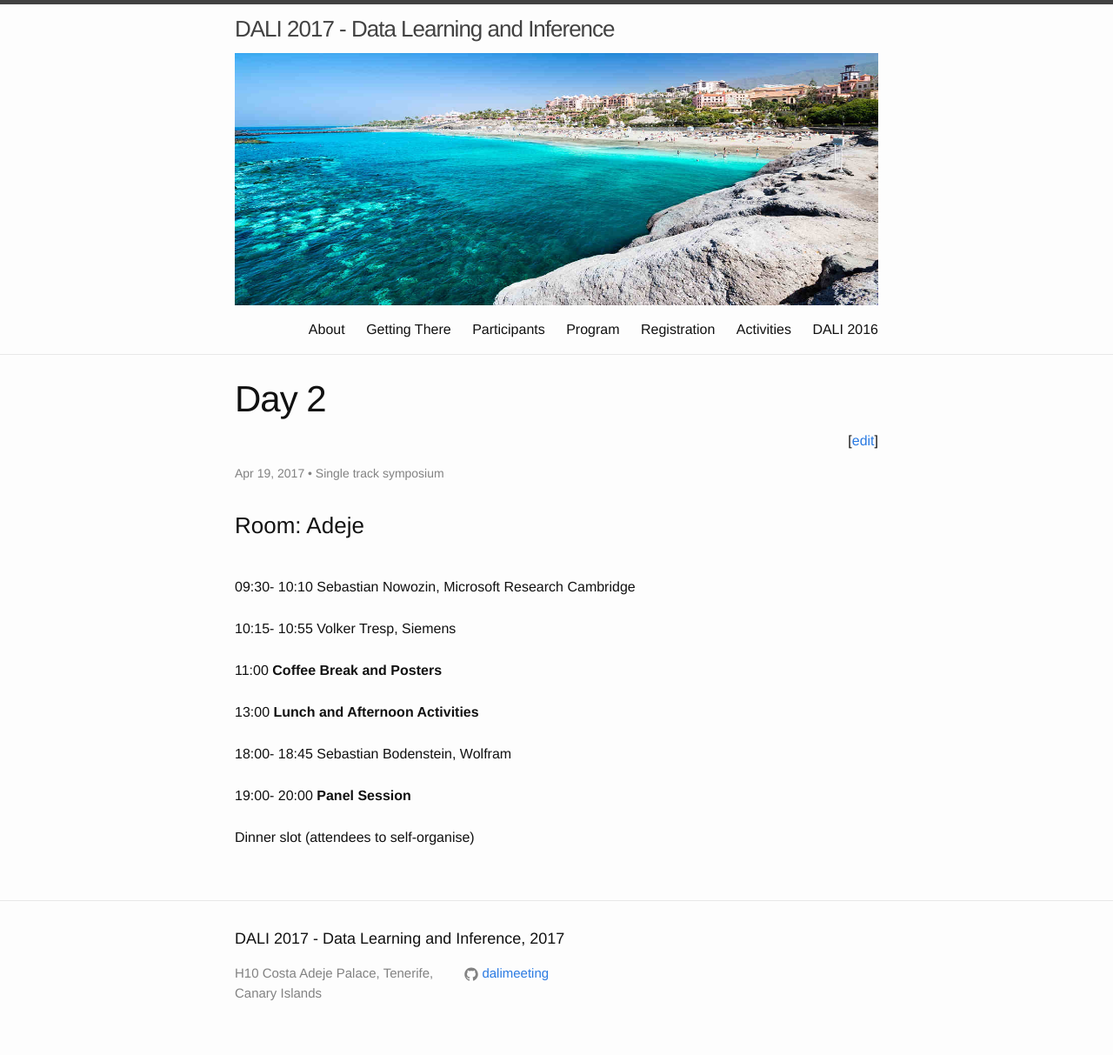
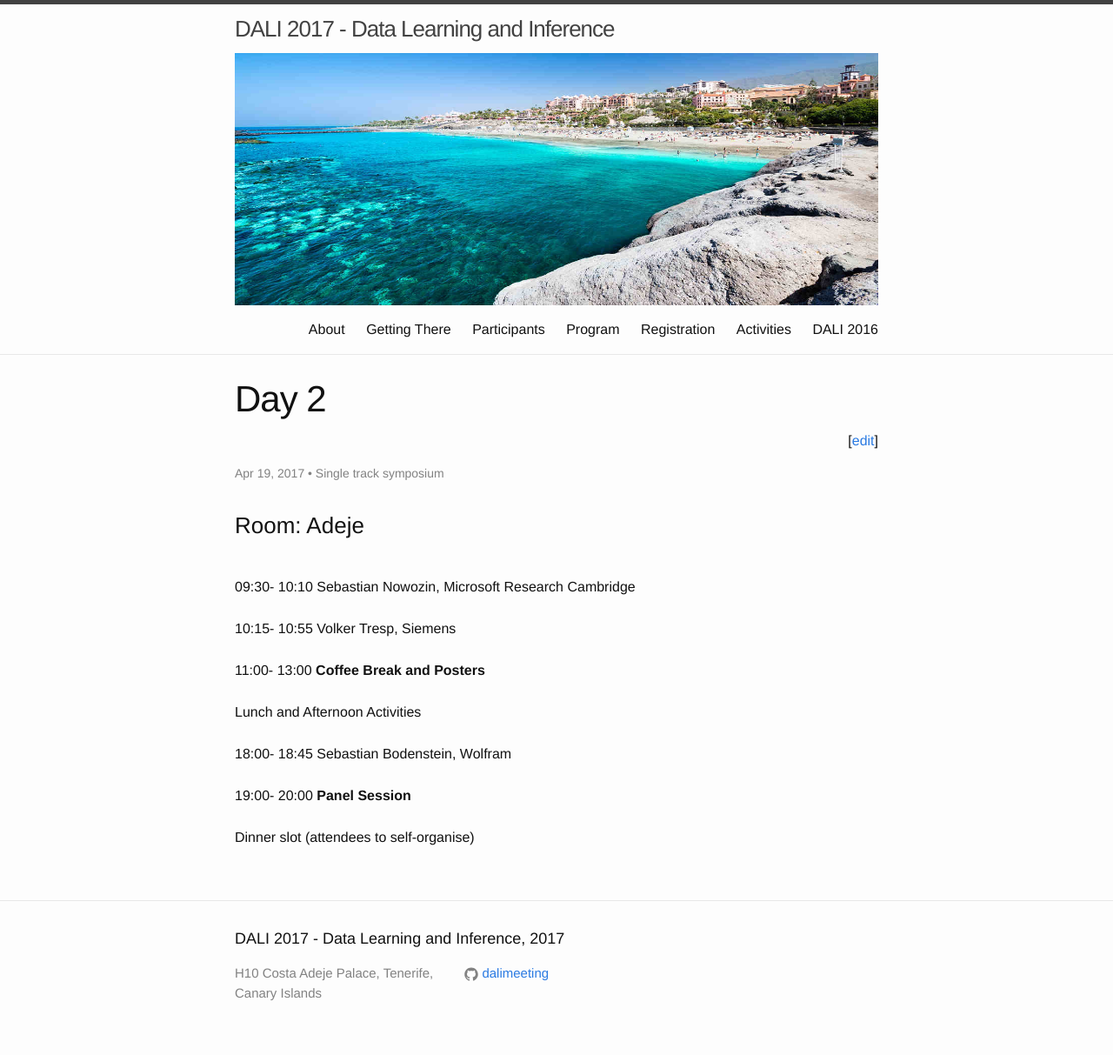
Before and after one commit to dalimeeting/dalimeeting.github.io, a Jekyll site: the page built from _posts/2017-04-19-day-2.md, in a window 1280 px wide. Shown: the whole page at 87% size. Built offline with Jekyll 4.4.1, drawn with Linux system fonts in a browser that asks for light colours; some of the changed lines change nothing that is shown.

Commit message:
Update 2017-04-19-day-2.md

```diff
--- a/_posts/2017-04-19-day-2.md
+++ b/_posts/2017-04-19-day-2.md
@@ -20,8 +20,9 @@ talks:
   end: "10:55"
 - title: "Coffee Break and Posters"
   start: "11:00"
-- title: "Lunch and Afternoon Activities"
-  start: "13:00"
+  end: "13:00"
+- title: ""
+  start: "Lunch and Afternoon Activities"
 - title: ""
   author:
   - given: Sebastian
```
